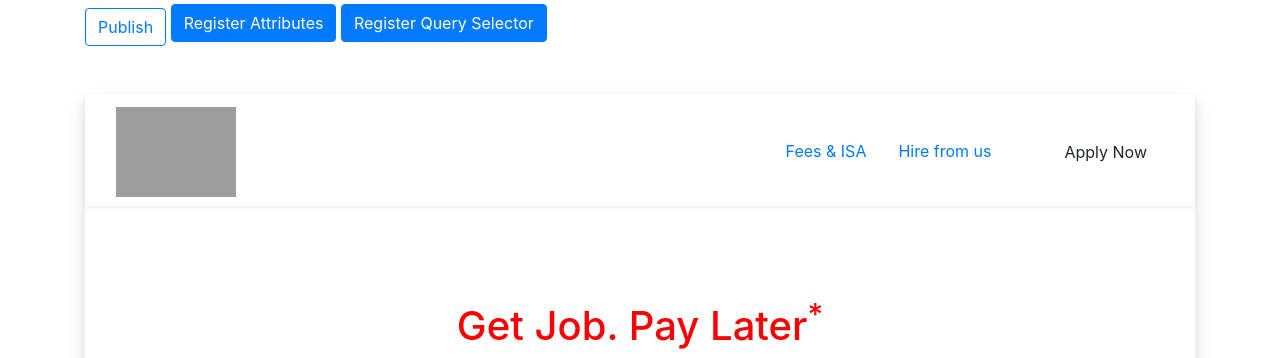
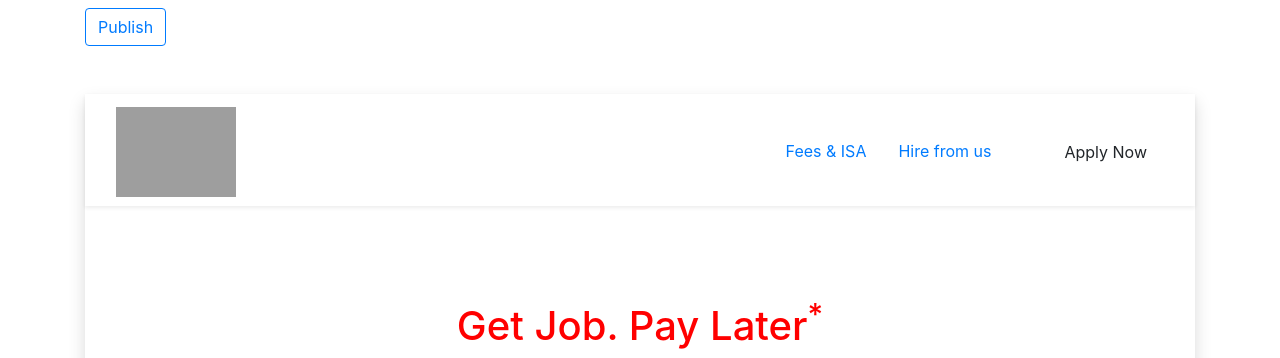
Before and after one commit to chiranjeev11/website_content_editor, a Flask app: page /admin/pages/editContent in a window 1280 px wide. Shown: the part 56-414 px from the top of the page. Run offline with Flask 2, Linux system fonts and the light colour scheme; the visitor is signed in with stand-in values (Sample User, id 1); data comes from the database, SQL or seed files in the repository; data that the repository does not hold is empty; some libraries are stand-ins or nearby versions; grey boxes are pictures that could not be loaded.

Commit message:
removed register buttons

```diff
--- a/app/templates/editContent.html
+++ b/app/templates/editContent.html
@@ -5,9 +5,9 @@
 
 <button id='publish_button' class="btn btn-outline-primary mt-2">Publish</button>
 
-<button id="register_attributes" class="btn btn-primary">Register Attributes</button>
+<button id="register_attributes" class="d-none btn btn-primary">Register Attributes</button>
 
-<button id="register_querySelectors" class="btn btn-primary">Register Query Selector</button>
+<button id="register_querySelectors" class="d-none btn btn-primary">Register Query Selector</button>
 
 <div class="shadow mt-5" style="text-align:center;">
 	<!-- {% block page %} -->
```
